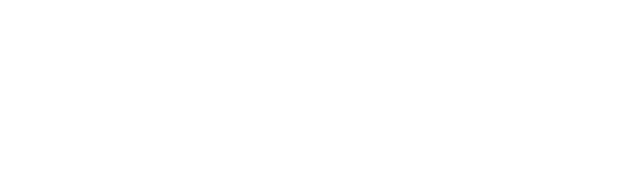
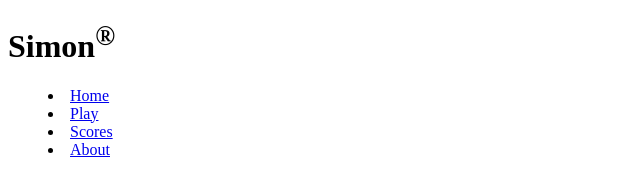
Before and after one commit to hilton-98/simon, a plain HTML site: page about.html in a window 1280 px wide. Shown: the whole page, without its empty margins (0-640 px from the left). Drawn offline with Linux system fonts and the light colour scheme.

Commit message:
Pushed basic html structure to other files, fixed buggy <lit> tags to <li>

```diff
--- a/about.html
+++ b/about.html
@@ -6,6 +6,26 @@
         <link rel="icon" href="favicon.ico" />
     </head>
     <body>
+        <header>
+            <h1>Simon<sup>&reg;</sup></h1>
 
+            <nav>
+                <menu>
+                    <li><a href="index.html">Home</a></li>
+                    <li><a href="play.html">Play</a></li>
+                    <li><a href="scores.html">Scores</a></li>
+                    <li><a href="about.html">About</a></li>
+                </menu>
+            </nav>
+
+        </header>
+
+        <main>
+
+        </main>
+
+        <footer>
+
+        </footer>
     </body>
 </html>
```
Also changed, not shown: index.html (+7 -4 lines), play.html (+20 -0 lines), scores.html (+20 -0 lines).
